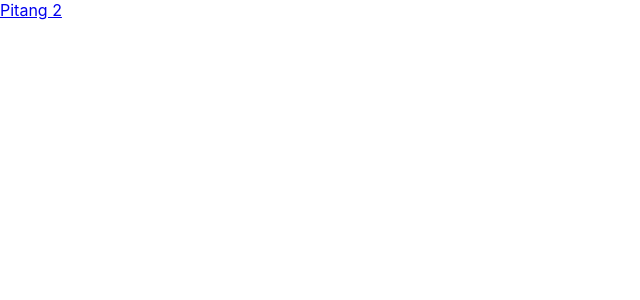
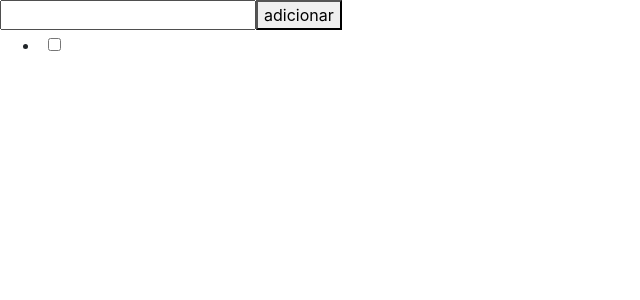
Before and after one commit to diogo-souza/react-practicing-pit-02, a React (Create React App) app in the folder simple-ToDoList-react/simple-to-do-list/: page / in a window 1280 px wide. Shown: the top 300 px of the page, without its empty margins (0-640 px from the left). Built offline with nearby package versions, Linux system fonts and the light colour scheme.

Commit message:
Tentativa_1

```diff
--- a/simple-ToDoList-react/simple-to-do-list/src/App.js
+++ b/simple-ToDoList-react/simple-to-do-list/src/App.js
@@ -1,9 +1,47 @@
-import React from 'react';
-import './App.css';
-import Header from './components';
+/* eslint-disable no-shadow */
+import React, { useState } from 'react';
+import {
 
-const Routes = () => (
-  <Header title="Pitang 2" />
-);
+} from 'react-bootstrap';
 
-export default Routes;
+const App = () => {
+  const [todos, setTodos] = useState([{
+    isCompleted: false,
+  }]);
+  const [text, setText] = useState('');
+
+  const checkComplete = (id) => {
+    const newTodos = [...todos];
+    newTodos[id].isCompleted = true;
+    setTodos(newTodos);
+  };
+
+  return (
+    <div>
+      <form
+        onSubmit={(event) => {
+          event.preventDefault();
+          setTodos([...todos, { title: text }]);
+          setText('');
+        }}
+      >
+        <input
+          type="text"
+          value={text}
+          onChange={(event) => setText(event.target.value)}
+        />
+        <button type="submit">adicionar</button>
+      </form>
+      <ul>
+        {todos.map((todo, index /*  checkComplete */) => (
+          <li>
+            <input className="m-2" type="checkbox" onClick={() => checkComplete(index)} style={{ textDecoration: todo.isCompleted ? 'line-through' : '' }} />
+            {todo.title}
+          </li>
+        ))}
+      </ul>
+    </div>
+  );
+};
+
+export default App;
--- a/simple-ToDoList-react/simple-to-do-list/src/components/index.jsx
+++ b/simple-ToDoList-react/simple-to-do-list/src/components/index.jsx
@@ -1,9 +1,29 @@
 import React from 'react';
-import { Navbar } from 'react-bootstrap';
+import {
+  Navbar, Form, Nav, NavDropdown, Button, FormControl,
+} from 'react-bootstrap';
 
-const Header = ({ title }) => (
-  <Navbar bg="dark" variant="dark">
-    <Navbar.Brand href="#home">{title}</Navbar.Brand>
+const Header = () => (
+  <Navbar bg="light" expand="lg">
+    <Navbar.Brand href="#home">React-Bootstrap</Navbar.Brand>
+    <Navbar.Toggle aria-controls="basic-navbar-nav" />
+    <Navbar.Collapse id="basic-navbar-nav">
+      <Nav className="mr-auto">
+        <Nav.Link href="#home">Home</Nav.Link>
+        <Nav.Link href="#link">Link</Nav.Link>
+        <NavDropdown title="Dropdown" id="basic-nav-dropdown">
+          <NavDropdown.Item href="#action/3.1">Action</NavDropdown.Item>
+          <NavDropdown.Item href="#action/3.2">Another action</NavDropdown.Item>
+          <NavDropdown.Item href="#action/3.3">Something</NavDropdown.Item>
+          <NavDropdown.Divider />
+          <NavDropdown.Item href="#action/3.4">Separated link</NavDropdown.Item>
+        </NavDropdown>
+      </Nav>
+      <Form inline>
+        <FormControl type="text" placeholder="Search" className="mr-sm-2" />
+        <Button variant="outline-success">Search</Button>
+      </Form>
+    </Navbar.Collapse>
   </Navbar>
 );
 
--- a/simple-ToDoList-react/simple-to-do-list/src/index.js
+++ b/simple-ToDoList-react/simple-to-do-list/src/index.js
@@ -2,6 +2,7 @@ import React from 'react';
 import ReactDOM from 'react-dom';
 import './index.css';
 import App from './App';
+import 'bootstrap/dist/css/bootstrap.min.css';
 
 ReactDOM.render(
   <React.StrictMode>
```
Also changed, not shown: simple-ToDoList-react/simple-to-do-list/src/components/Card/index.jsx (added, +13 -0 lines).
